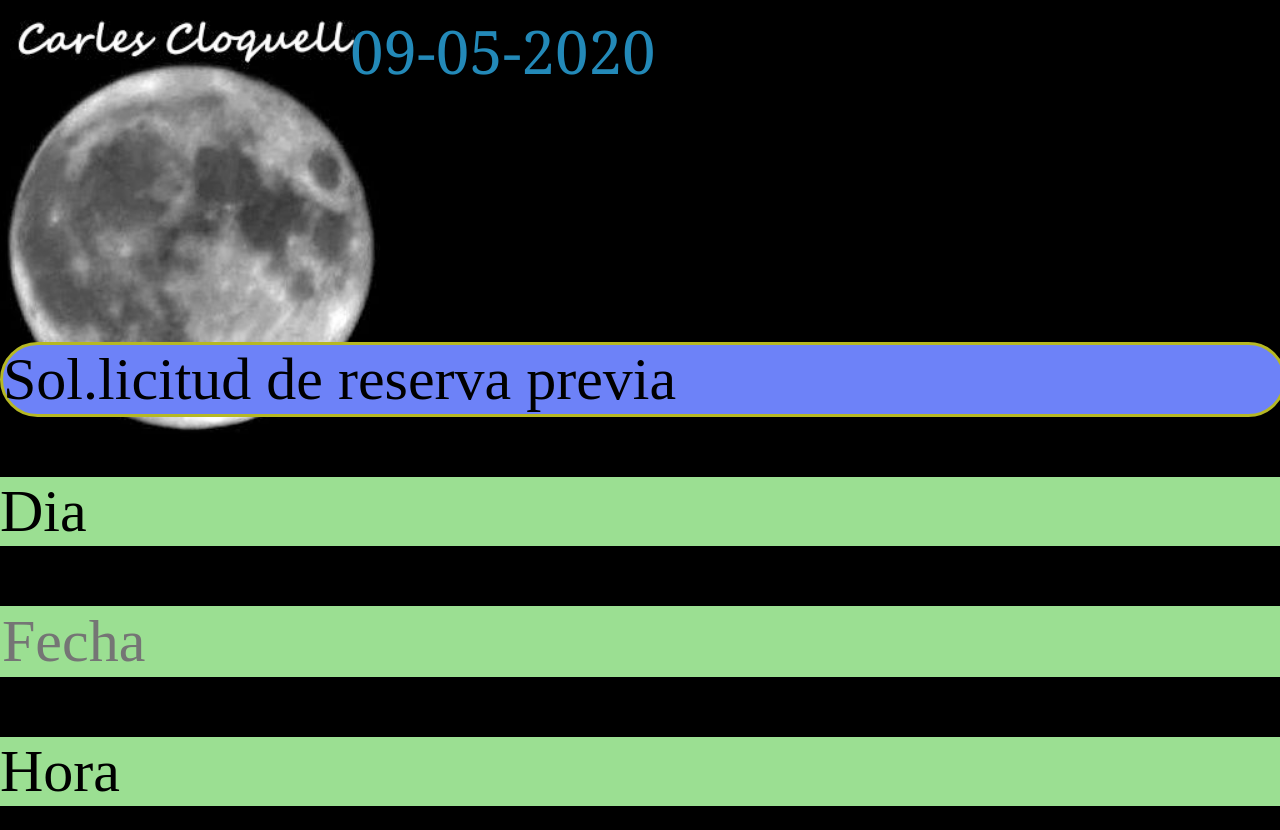
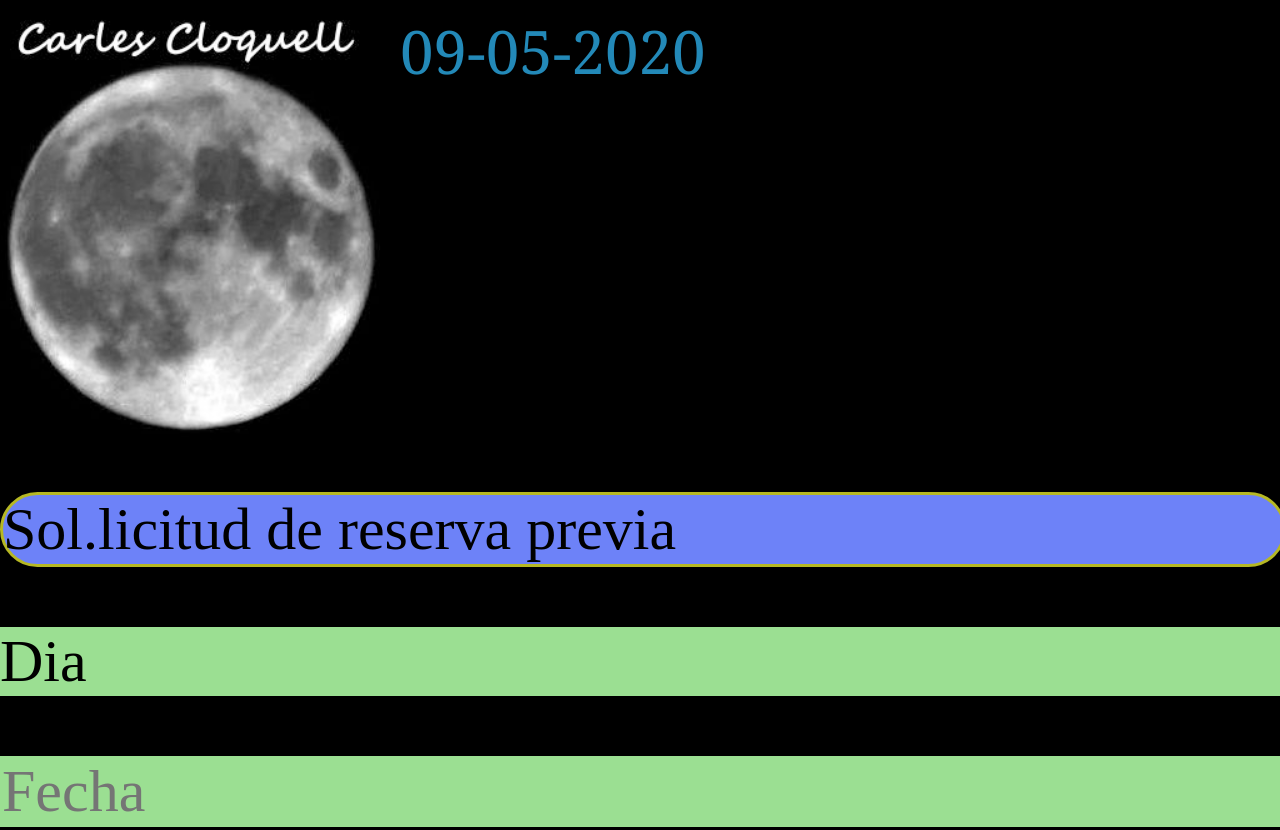
Before and after one commit to Shiverazul/citaprevia, a website built with webpack: page src/index.html in a window 1280 px wide. Shown: the top 830 px of the page. Built offline with nearby package versions, Linux system fonts and the light colour scheme.

Commit message:
Creacion

```diff
--- a/src/scss/style.scss
+++ b/src/scss/style.scss
@@ -16,7 +16,7 @@ body {
     color: rgb(35, 137, 184);
     position: relative;
     margin-top: 10px;
-    margin-left: 350;
+    margin-left: 400;
     font-size: 60px;
 }
 
@@ -27,7 +27,7 @@ body {
     background-color: rgb(159, 190, 204);
     background-color: rgb(109, 130, 248);
     //background-color:rgb(214, 154, 75);
-    margin-top: 250px;
+    margin-top: 400px;
     margin-left: 0px;
     border-width: 3px;
     border-style: solid;
```
Also changed, not shown: dist/index.css.
